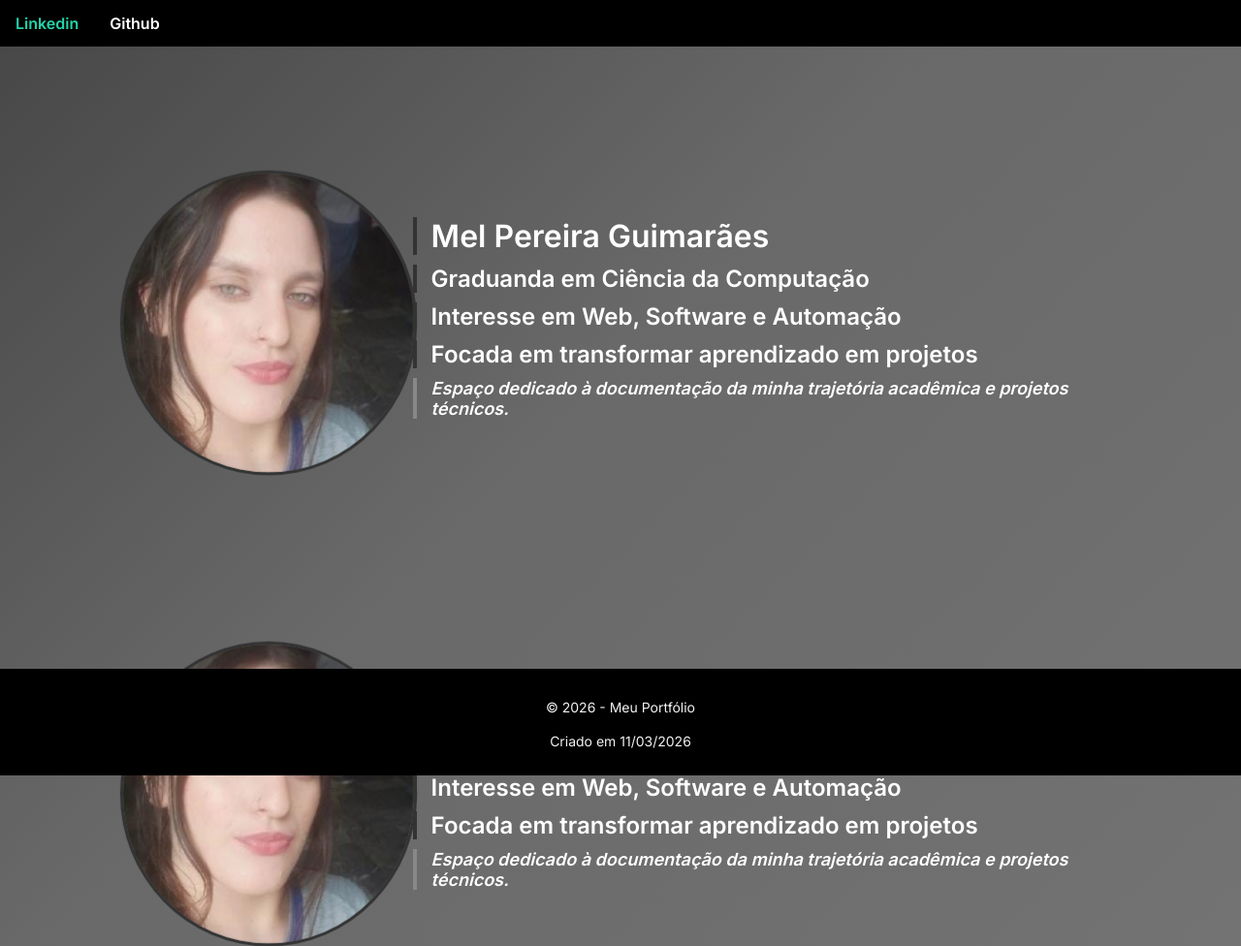
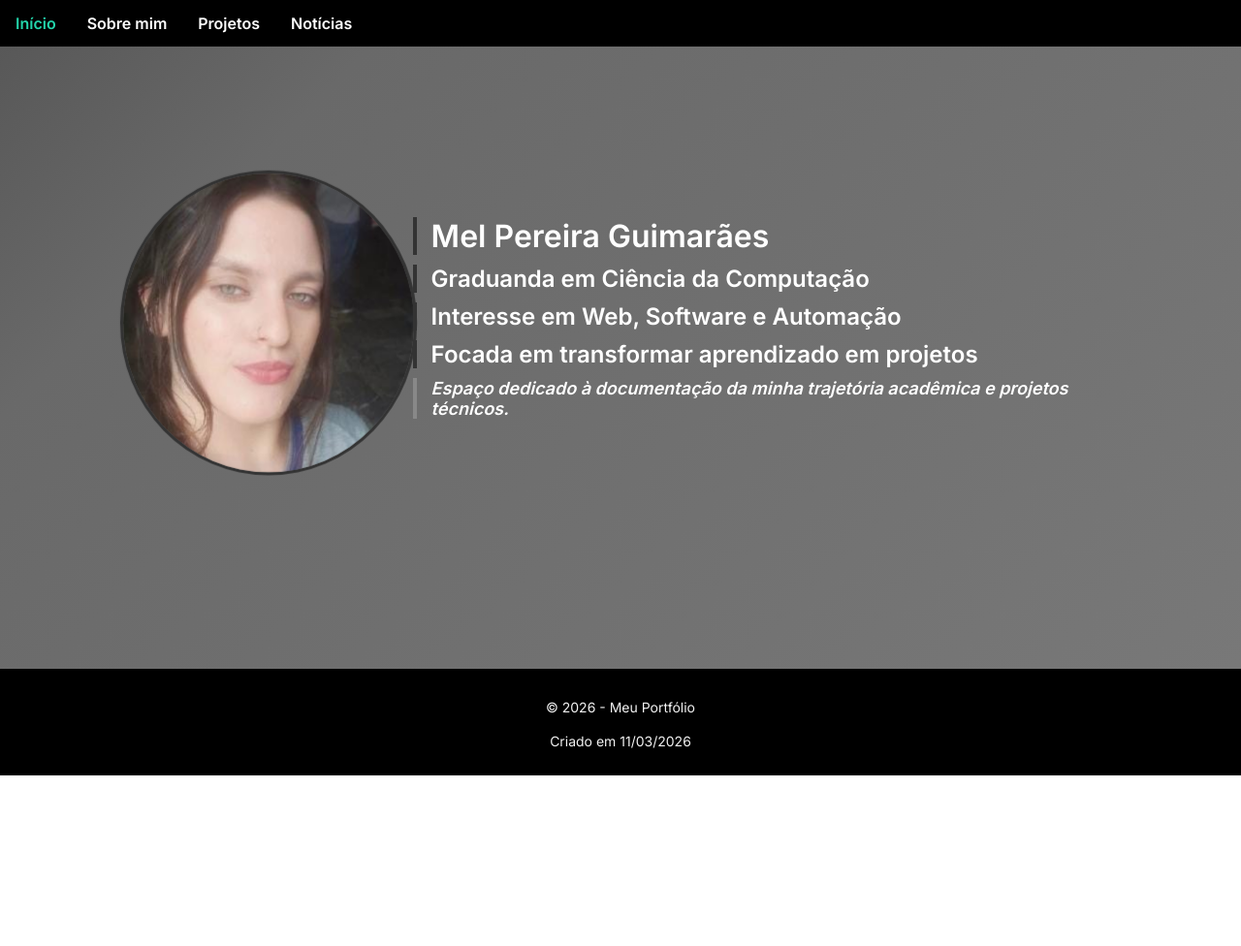
Before and after one commit to mellpg/Website-Pessoal, a plain HTML site: page index.html in a window 1280 px wide. Shown: the whole page at 97% size. After the commit the page ends 800 px from the top, so only its background shows below. Drawn offline with Linux system fonts and the light colour scheme.

Commit message:
Alterações no index.html

```diff
--- a/index.html
+++ b/index.html
@@ -4,7 +4,7 @@
 <head>
     <meta charset="UTF-8">
     <meta name="viewport" content="width=device-width, initial-scale=1.0">
-    <title>Início - Mel pereira</title>
+    <title>Início - Mel Pereira</title>
     <link rel="stylesheet" href="web_css.css">
 </head>
 
@@ -12,11 +12,10 @@
 
     <nav class="navbar">
         <ul class="menu">
-            <li><a href="sobremim.html" target="_blank">Sobre mim</a></li>
-            <li><a href="projetos.html" target="_blank">Projetos</a></li>
-            <li><a href="noticias.html" target="_blank">Notícias</a></li>
-            <li><a href="index.html" target="_blank">Início</a></li>
-
+            <li><a href="index.html">Início</a></li>
+            <li><a href="sobremim.html">Sobre mim</a></li>
+            <li><a href="projetos.html">Projetos</a></li>
+            <li><a href="noticias.html">Notícias</a></li>
         </ul>
     </nav>
 
@@ -39,10 +38,7 @@
                 <p class="bio-subtexto">Espaço dedicado à documentação da minha trajetória acadêmica e projetos
                     técnicos.</p>
             </li>
-
-            </li>
         </ul>
-
     </div>
 
     <footer class="footer">
@@ -52,56 +48,4 @@
 
 </body>
 
-<!DOCTYPE html>
-<html lang="en">
-
-<head>
-    <meta charset="UTF-8">
-    <meta name="viewport" content="width=device-width, initial-scale=1.0">
-    <title>Início - Mel pereira</title>
-    <link rel="stylesheet" href="web_css.css">
-</head>
-
-<body>
-
-    <nav class="navbar">
-        <ul class="menu">
-            <li><a href="https://www.linkedin.com/in/mel-pereira-3207903a9/" target="_blank">Linkedin</a></li>
-            <li><a href="https://github.com/mellpg" target="_blank">Github</a></li>
-        </ul>
-    </nav>
-
-    <div class="perfil-container">
-        <img src="foto-perfil.jpg" alt="perfil" class="Meu-perfil">
-        <ul class="bio-perfil">
-            <li>
-                <p class="nome-destacado"><strong>Mel Pereira Guimarães</strong></p>
-            </li>
-            <li>
-                <p>Graduanda em Ciência da Computação</p>
-            </li>
-            <li>
-                <p>Interesse em Web, Software e Automação</p>
-            </li>
-            <li>
-                <p>Focada em transformar aprendizado em projetos</p>
-            </li>
-            <li>
-                <p class="bio-subtexto">Espaço dedicado à documentação da minha trajetória acadêmica e projetos
-                    técnicos.</p>
-            </li>
-
-            </li>
-        </ul>
-
-    </div>
-
-    <footer class="footer">
-        <p>© 2026 - Meu Portfólio</p>
-        <p>Criado em 11/03/2026</p>
-    </footer>
-
-</body>
-
-
 </html>
```
